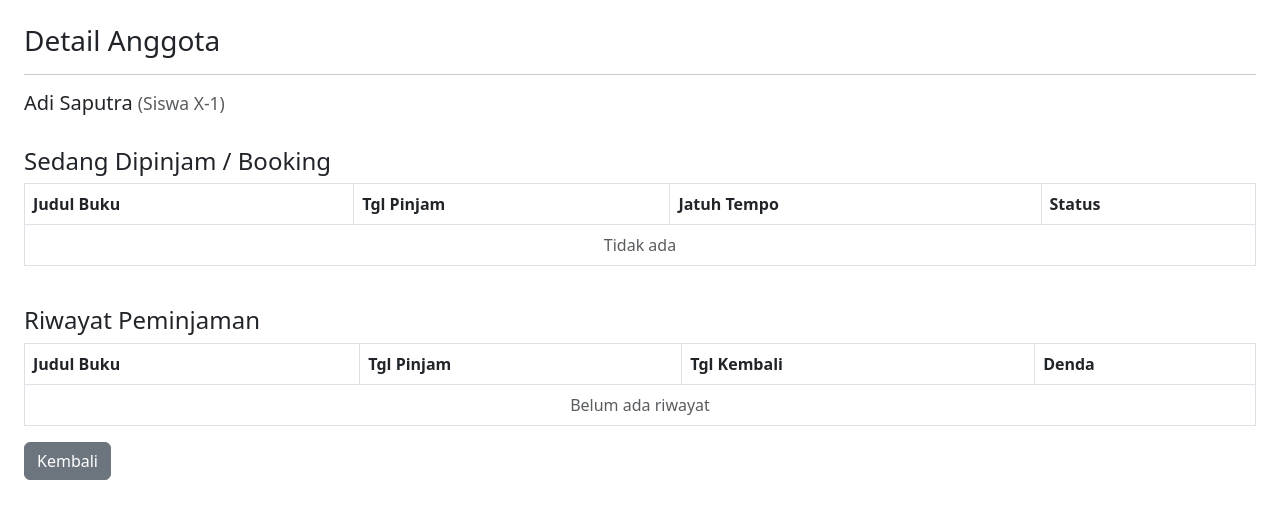
After one commit to hanifmachdi/UAS-KDSI-Sistem-Informasi-Perpustakaan, a PHP site: page /detail_anggota.php?id=2 in a window 1280 px wide. The commit adds this page. Shown: the top 519 px of the page. Run offline with PHP 8.4, Linux system fonts and the light colour scheme; a user stored in the database is signed in; data comes from the database, SQL or seed files in the repository.

Commit message:
Add files via upload

```diff
--- /dev/null
+++ b/approve.php
@@ -0,0 +1,6 @@
+<?php
+include 'koneksi.php';
+$id = $_GET['id'];
+
+mysqli_query($conn,"UPDATE anggota SET status_akun='Aktif' WHERE id_anggota='$id'");
+echo "<script>alert('Anggota disetujui');window.location='dashboard_petugas.php'</script>";
--- /dev/null
+++ b/detail_anggota.php
@@ -0,0 +1,105 @@
+<?php
+session_start();
+include 'koneksi.php';
+
+// hanya petugas yg bisa
+if(!isset($_SESSION['role']) || $_SESSION['role']!='Petugas'){
+    header("location:index.php");
+    exit;
+}
+
+$id = $_GET['id'];
+
+// ambil data anggota
+$anggota = mysqli_query($conn,"SELECT * FROM anggota WHERE id_anggota='$id'");
+$data = mysqli_fetch_assoc($anggota);
+
+// buku sedang dipinjam
+$sql1 = "SELECT p.*, b.judul_buku
+        FROM peminjaman p
+        JOIN buku b ON p.id_buku=b.id_buku
+        WHERE p.id_anggota='$id'
+        AND p.status IN ('Booking','Dipinjam')
+        ORDER BY p.tanggal_pinjam DESC";
+
+$sedang = mysqli_query($conn,$sql1);
+
+// riwayat selesai
+$sql2 = "SELECT p.*, b.judul_buku
+        FROM peminjaman p
+        JOIN buku b ON p.id_buku=b.id_buku
+        WHERE p.id_anggota='$id'
+        AND p.status='Selesai'
+        ORDER BY p.tanggal_pinjam DESC";
+
+$riwayat = mysqli_query($conn,$sql2);
+
+?>
+<!DOCTYPE html>
+<html>
+<head>
+<title>Detail Anggota</title>
+<link href="https://cdn.jsdelivr.net/npm/bootstrap@5.3.0/dist/css/bootstrap.min.css" rel="stylesheet">
+</head>
+<body class="p-4">
+
+<h3>Detail Anggota</h3>
+<hr>
+
+<h5><?= $data['nama_lengkap']?>
+    <small class="text-muted">
+        (<?= $data['tipe_anggota']?> <?= $data['kelas']?>)
+    </small>
+</h5>
+<br>
+
+<h4>Sedang Dipinjam / Booking</h4>
+<table class="table table-bordered">
+<tr>
+<th>Judul Buku</th>
+<th>Tgl Pinjam</th>
+<th>Jatuh Tempo</th>
+<th>Status</th>
+</tr>
+<?php
+if(mysqli_num_rows($sedang)==0){
+    echo "<tr><td colspan='4' class='text-center text-muted'>Tidak ada</td></tr>";
+}
+while($b=mysqli_fetch_assoc($sedang)){ ?>
+<tr>
+<td><?= $b['judul_buku']?></td>
+<td><?= date('d-m-Y',strtotime($b['tanggal_pinjam']))?></td>
+<td><?= date('d-m-Y',strtotime($b['tanggal_wajib_kembali']))?></td>
+<td><?= $b['status']?></td>
+</tr>
+<?php } ?>
+</table>
+
+<br>
+
+<h4>Riwayat Peminjaman</h4>
+<table class="table table-bordered">
+<tr>
+<th>Judul Buku</th>
+<th>Tgl Pinjam</th>
+<th>Tgl Kembali</th>
+<th>Denda</th>
+</tr>
+<?php
+if(mysqli_num_rows($riwayat)==0){
+    echo "<tr><td colspan='4' class='text-center text-muted'>Belum ada riwayat</td></tr>";
+}
+while($r=mysqli_fetch_assoc($riwayat)){ ?>
+<tr>
+<td><?= $r['judul_buku']?></td>
+<td><?= date('d-m-Y',strtotime($r['tanggal_pinjam']))?></td>
+<td><?= date('d-m-Y',strtotime($r['tanggal_pengembalian']))?></td>
+<td><?= number_format($r['denda'],0,',','.')?></td>
+</tr>
+<?php } ?>
+</table>
+
+<a href="dashboard_petugas.php" class="btn btn-secondary">Kembali</a>
+
+</body>
+</html>
```
Also changed, not shown: dashboard_anggota.php (+38 -0 lines), dashboard_petugas.php (+39 -0 lines), index.php (+45 -14 lines), register.php (added, +55 -0 lines), style.css (line endings or trailing spaces).
